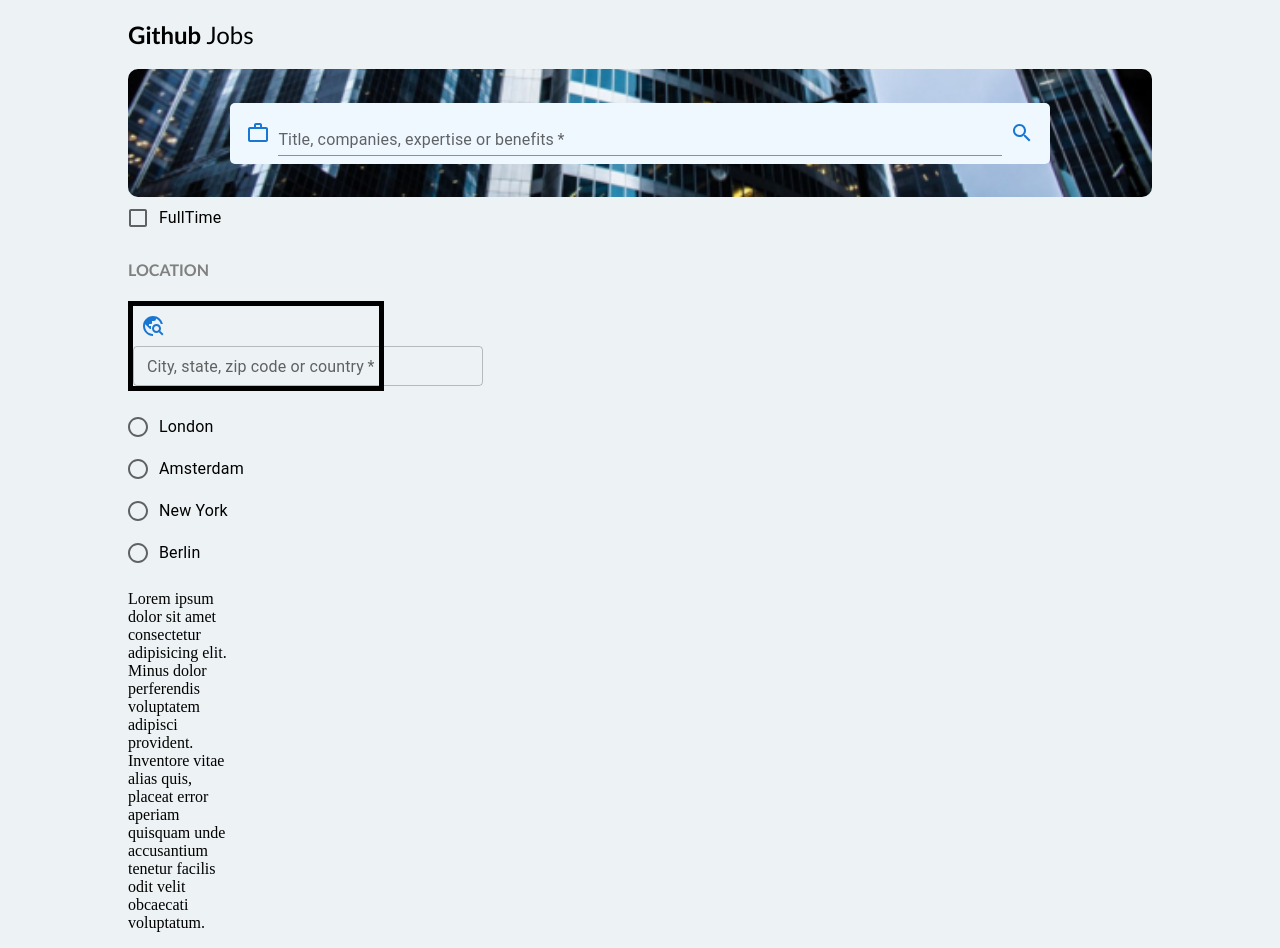
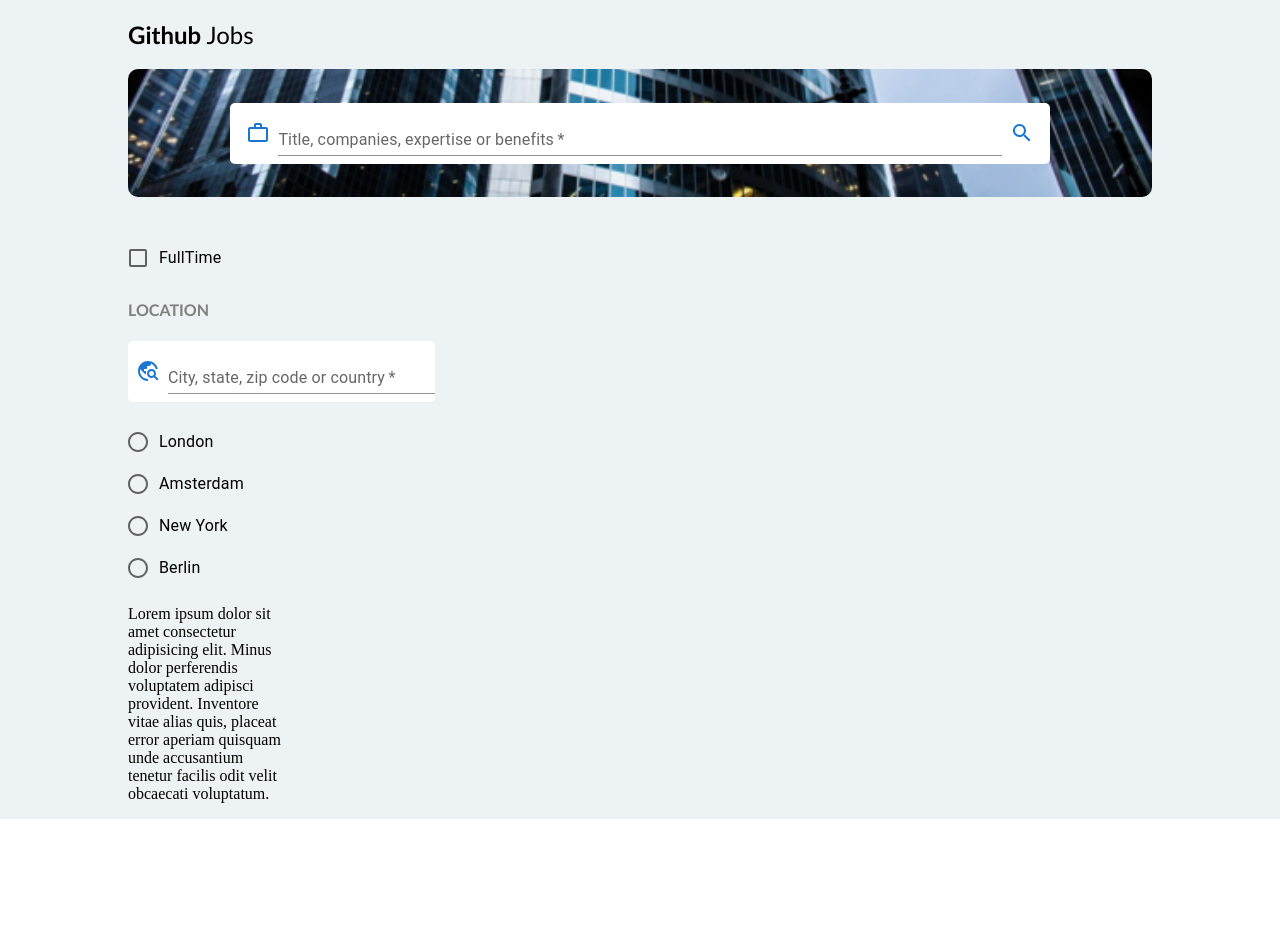
Before and after one commit to juan-crypto-bot/Proyecto-React, a React (Vite) app: page / in a window 1280 px wide. After the commit the page ends 819 px from the top, so only its background shows below. Built offline with nearby package versions, Linux system fonts and the light colour scheme; no server answers.

Commit message:
no hice nada pero toque un estilo

```diff
--- a/src/App.tsx
+++ b/src/App.tsx
@@ -1,6 +1,5 @@
 import { useState, useEffect } from 'react';
 import { HomeLayout } from './Layouts/HomeLayout';
-import { BrowserRouter as Router, Route, Routes } from 'react-router-dom';
 import {
   createBrowserRouter,
   RouterProvider,
--- a/src/Components/Buscador.tsx
+++ b/src/Components/Buscador.tsx
@@ -16,6 +16,7 @@ const Buscador = ({setSearchQuery}: BuscadorProps) => {
     function handleSearchChange(e:React.ChangeEvent<HTMLInputElement>){
         setSearch(e.target.value);
     }
+
     return(
         <Form  className="buscador" method="post">
         <div className="form__control">
--- a/src/Components/Filtros.tsx
+++ b/src/Components/Filtros.tsx
@@ -40,16 +40,16 @@ const Filtros = () => {
             />
         </FormControl>
         <h4 className="text">LOCATION</h4>
-        <div className="countries">
+        <div className="search">
         <IconButton color="primary" type="submit">
             <TravelExploreIcon/>
         </IconButton>
-        <TextField className="location"
+        <TextField className="form__input"
             id="location"
             name="location"
             label="City, state, zip code or country"
-            style = {{width: 350}}
-            variant="outlined"
+            // style = {{width: 350}}
+            variant="standard"
             size="small"
             // value={search}
             // onChange={handleSearchChange}
--- a/src/Components/Styled/BuscadorStyle.css
+++ b/src/Components/Styled/BuscadorStyle.css
@@ -13,7 +13,7 @@
 }
 .form__control{
     border-radius: 5px;
-    background-color: aliceblue;
+    background-color: white;
     width: 80%;
     padding: 0.5rem;
     display: flex;
--- a/src/Components/Styled/FiltrosStyle.css
+++ b/src/Components/Styled/FiltrosStyle.css
@@ -1,12 +1,9 @@
 .filtros{
-    width: 30%;
+    width: 40%;
     padding-left: 10%;
     display: flex;
     flex-direction: column;
-}
-
-.fulltime{
-    margin-top: 20px;
+    margin-top: 5vh;
 }
 
 .text{
@@ -14,13 +11,22 @@
     color: gray
 }
 
-.countries{
-    margin-bottom: 15px;
-    border: 5px solid;
-}
-
 .parrafo{
     width: 40%;
     /* display: flex;
     flex-direction: column; */
 }
+
+.search{
+    border-radius: 5px;
+    background-color: white;
+    width: 80%;
+    padding: 0.5rem 0;
+    display: flex;
+    align-items: center;
+    margin-bottom: 5%;
+}
+
+.form__input{
+    flex: 1;
+}
--- a/src/Pages/Home.tsx
+++ b/src/Pages/Home.tsx
@@ -23,6 +23,7 @@ const Home = () => {
   }, []);
 
   console.log(myJobs);
+  console.log(searchQuery);
 
   return (
     <>
```
